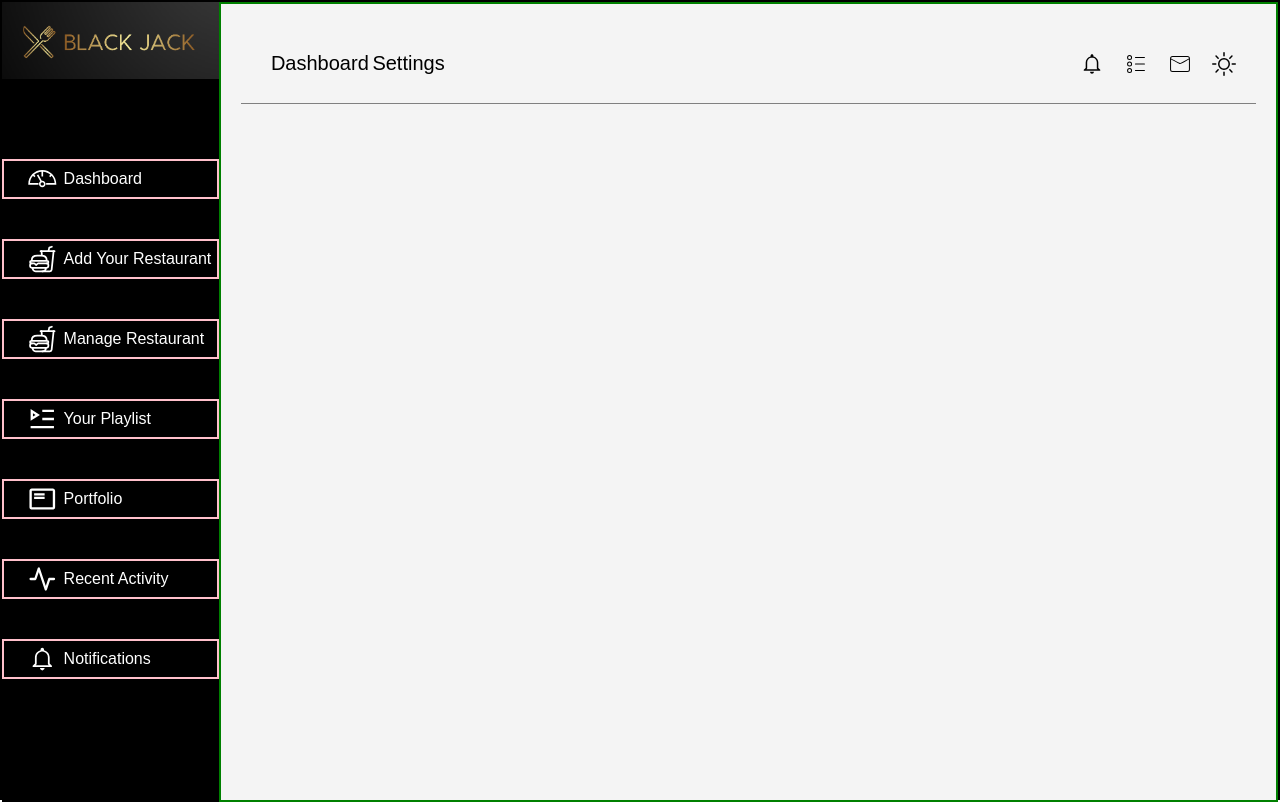
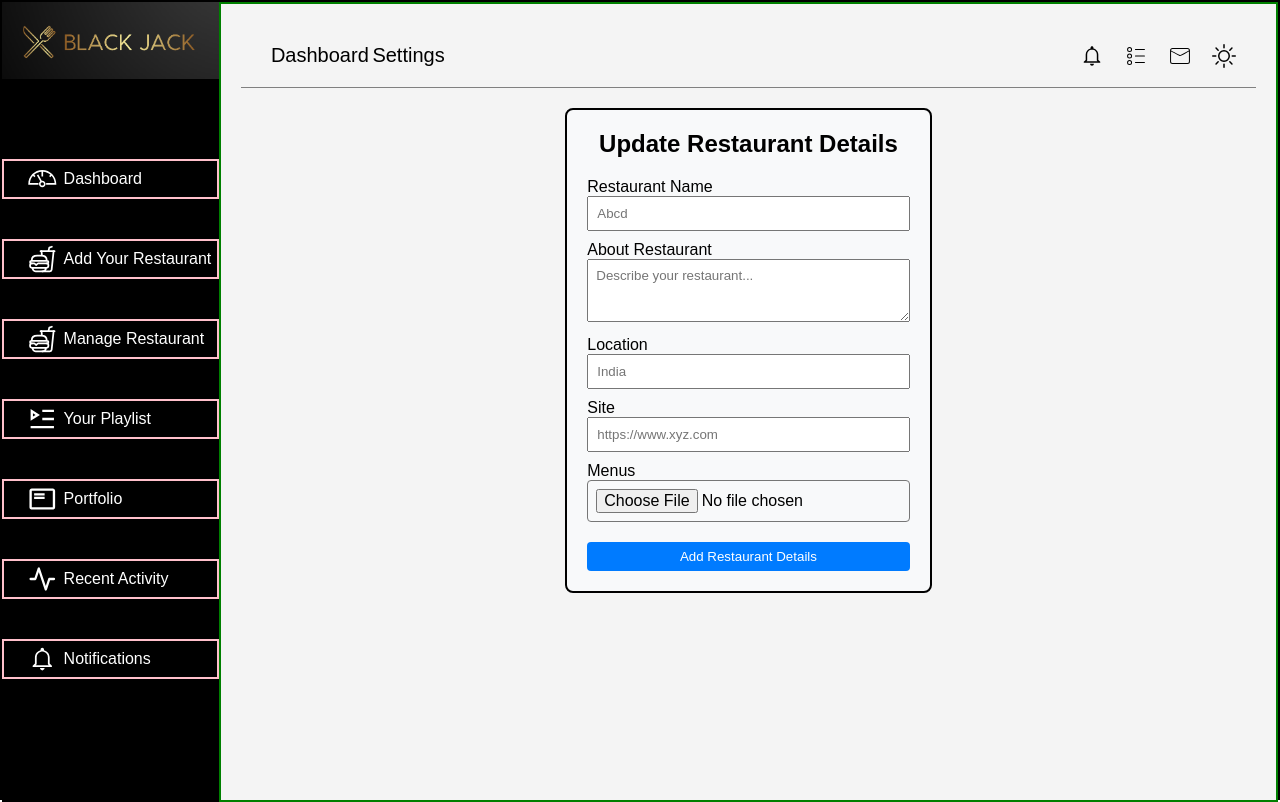
Before and after one commit to Karan-negi01/Black-Jack1, a React (Create React App) app: page / in a window 1280 px wide. Both pictures are taken after a click on the element "Manage Restaurant". Built offline with nearby package versions, Linux system fonts and the light colour scheme.

Commit message:
updateform

```diff
--- a/src/App.js
+++ b/src/App.js
@@ -1,4 +1,6 @@
 import Dashboard from "./components/black-jack/Dashboard";
+
+
 
 
 
@@ -7,6 +9,7 @@ function App() {
   return (
     <Dashboard/>
 
+
   );
 }
 
--- a/src/components/black-jack/Dashboard.css
+++ b/src/components/black-jack/Dashboard.css
@@ -66,7 +66,7 @@
 
 .right-header {
     width: 100%;
-    height: 10vh;
+    height: 8vh;
     border-bottom: 1px solid grey;
     display: flex;
 }
@@ -75,6 +75,7 @@
     width: 50%;
     height: auto;
     display: flex;
+    /* border: 2px solid blue; */
 }
 
 .header-box {
@@ -325,3 +326,63 @@ form .text h3 a{
 form .text h3 a:hover{
   text-decoration: underline;
 }
+
+
+
+
+
+.update-details{
+    border: 2px solid black;
+    border-radius: 8px;
+    margin: 0px auto;
+    padding: 20px;
+    max-width: 500px;
+    background-color: #f8f9fa;
+}
+
+.form-control,
+.form-select {
+    width: 100%;
+    padding: 8px;
+}
+
+
+.detail {
+    margin-bottom: 10px;
+
+}
+
+.btn-primary {
+    margin-top: 20px;
+    width: 100%;
+}
+.btn-primary {
+    color: #fff;
+    background-color: #007bff;
+    border-color: #007bff;
+}
+
+.btn {
+    display: inline-block;
+    font-weight: 400;
+    text-align: center;
+    text-decoration: none;
+    padding: 0.375rem 0.75rem;
+    border: 1px solid transparent;
+    border-radius: 0.25rem;
+}
+
+.detail-2 input{
+    display: block;
+    width: 100%;
+    border: 1px solid #767676;
+
+    border-radius: 0.25rem;
+    font-size: 16px;
+    outline: none;
+}
+.detail-heading{
+    text-align: center;
+     margin-bottom: 20px;
+     font-weight: 600;
+}
--- a/src/components/black-jack/Dashboard.jsx
+++ b/src/components/black-jack/Dashboard.jsx
@@ -13,8 +13,16 @@ import { CiCircleList } from "react-icons/ci";
 import { Line } from 'react-chartjs-2';
 import 'chart.js/auto';
 
+import Button from 'react-bootstrap/Button';
+import Form from 'react-bootstrap/Form';
+
+
+
+
+
 const Dashboard = () => {
   const [selectedItem, setSelectedItem] = useState(null);
+
 
   const handleMenuClick = (item) => {
     setSelectedItem(item);
@@ -174,11 +182,43 @@ const Dashboard = () => {
             </div>
           )}
 
+
           {selectedItem === 'Manage Restaurant' && (
-            <div>
+           <Form className="update-details">
 
-            </div>
+           <h2 className="detail-heading">Update Restaurant Details</h2>
+
+           <Form.Group className="detail" controlId="restaurantName">
+             <Form.Label>Restaurant Name</Form.Label>
+             <Form.Control placeholder="Abcd" />
+           </Form.Group>
+
+           <Form.Group className="detail" controlId="aboutRestaurant">
+             <Form.Label>About Restaurant</Form.Label>
+             <Form.Control as="textarea" rows={3} placeholder="Describe your restaurant..." />
+           </Form.Group>
+
+           <Form.Group className="detail" controlId="location">
+             <Form.Label>Location</Form.Label>
+             <Form.Control placeholder="India" />
+           </Form.Group>
+
+           <Form.Group className="detail" controlId="site">
+             <Form.Label>Site</Form.Label>
+             <Form.Control placeholder="https://www.xyz.com" />
+           </Form.Group>
+
+           <Form.Group className="detail-2" controlId="menuImage">
+             <Form.Label>Menus</Form.Label>
+             <Form.Control type="file" accept="image/*" />
+           </Form.Group>
+
+           <Button variant="primary" type="submit" className='details'>
+             Add Restaurant Details
+           </Button>
+         </Form>
           )}
+
           {selectedItem === 'Your Playlist' && (
             <div>
               <h3>Your Playlist Details</h3>
```
